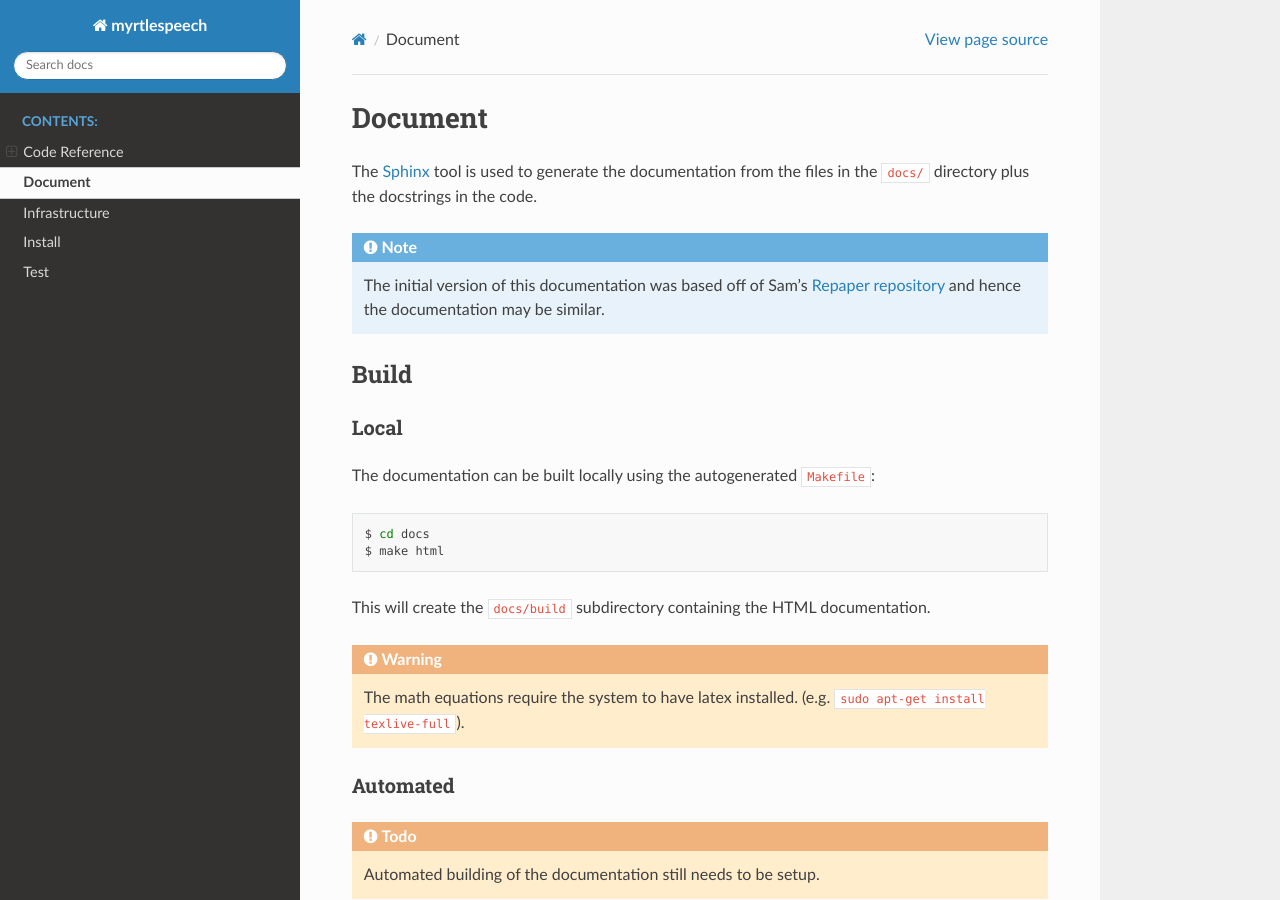
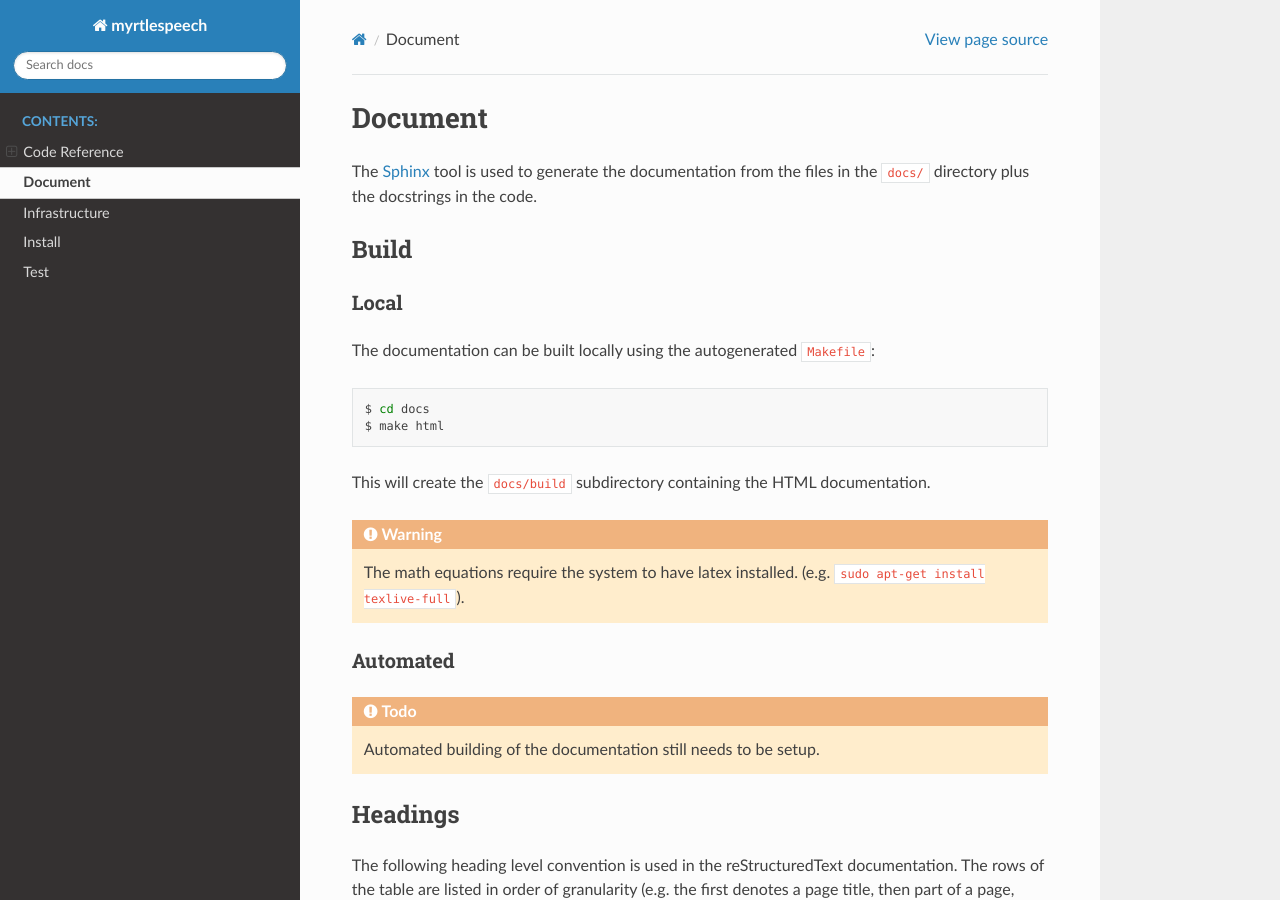
Before and after one commit to MyrtleSoftware/myrtlespeech, a Sphinx documentation site: the page built from docs/source/document.rst, in a window 1280 px wide and 900 px high. Built offline with Sphinx 7.4.7 and the Read the Docs theme 2.0.0, drawn with Linux system fonts in a browser that asks for light colours; formulas are drawn with MathJax 3.

Commit message:
Remove reference to repaper

```diff
--- a/docs/source/document.rst
+++ b/docs/source/document.rst
@@ -5,12 +5,6 @@
 The `Sphinx <http://www.sphinx-doc.org>`_ tool is used to generate the
 documentation from the files in the ``docs/`` directory plus the docstrings in
 the code.
-
-.. note::
-
-    The initial version of this documentation was based off of
-    Sam's `Repaper repository <https://github.com/samgd/repaper>`_ and hence
-    the documentation may be similar.
 
 Build
 ------
```
